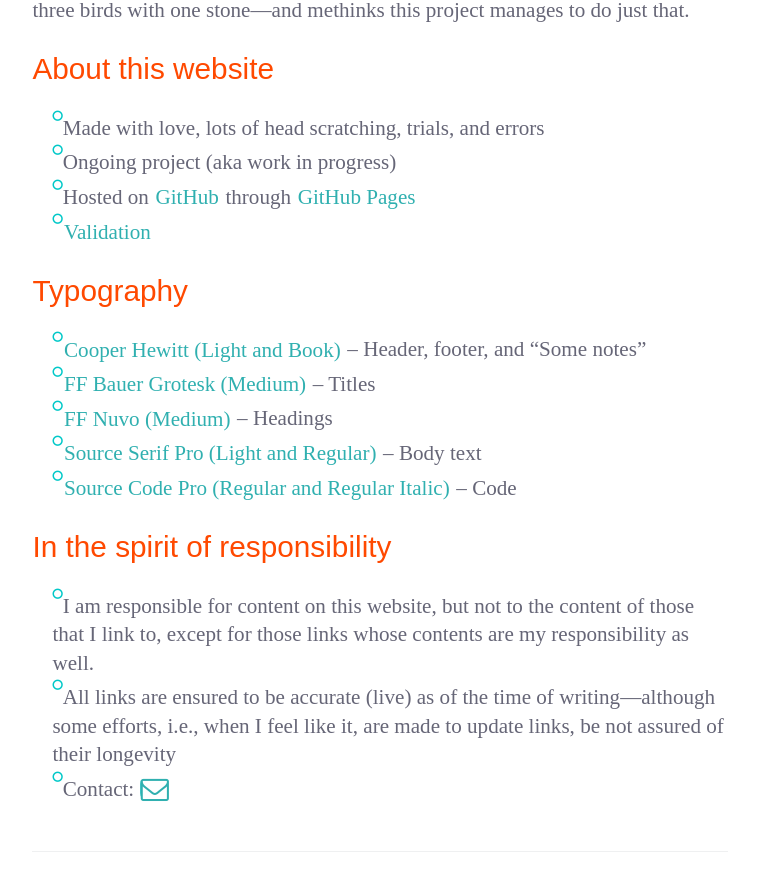
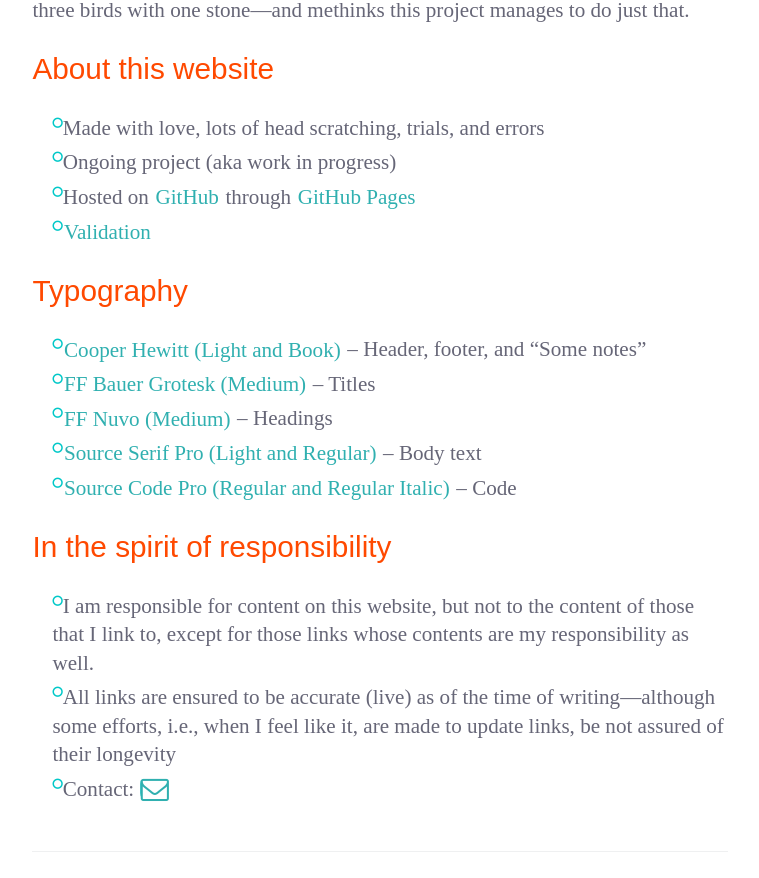
Before and after one commit to a-mar/a-mar.github.io, a Jekyll site: the page built from about/index.html, in a window 1280 px wide. Shown: the part 325-1203 px from the top of the page, without its empty margins (260-1019 px from the left). Built offline with Jekyll 4.4.1, drawn with Linux system fonts in a browser that asks for light colours; nearby versions of some CDN libraries; some web fonts are replaced; Markdown is read by kramdown in place of the engine named in the settings.

Commit message:
Update main.css

```diff
--- a/stylesheets/main.css
+++ b/stylesheets/main.css
@@ -447,7 +447,7 @@
     content: '\f10c';
     color: rgba(0,200,200,1);
     font-size: 9pt;
-    line-height: 0.13em;
+    line-height: 1.3;
     vertical-align: text-top;
     margin: 0;
     padding: 0;
@@ -476,6 +476,8 @@
   font-weight: bold;
   padding: 3px 8px;
   border-radius: 3px;
+  left: -100px;
+  width: 50px;
 }
 
 div.trim {
```
